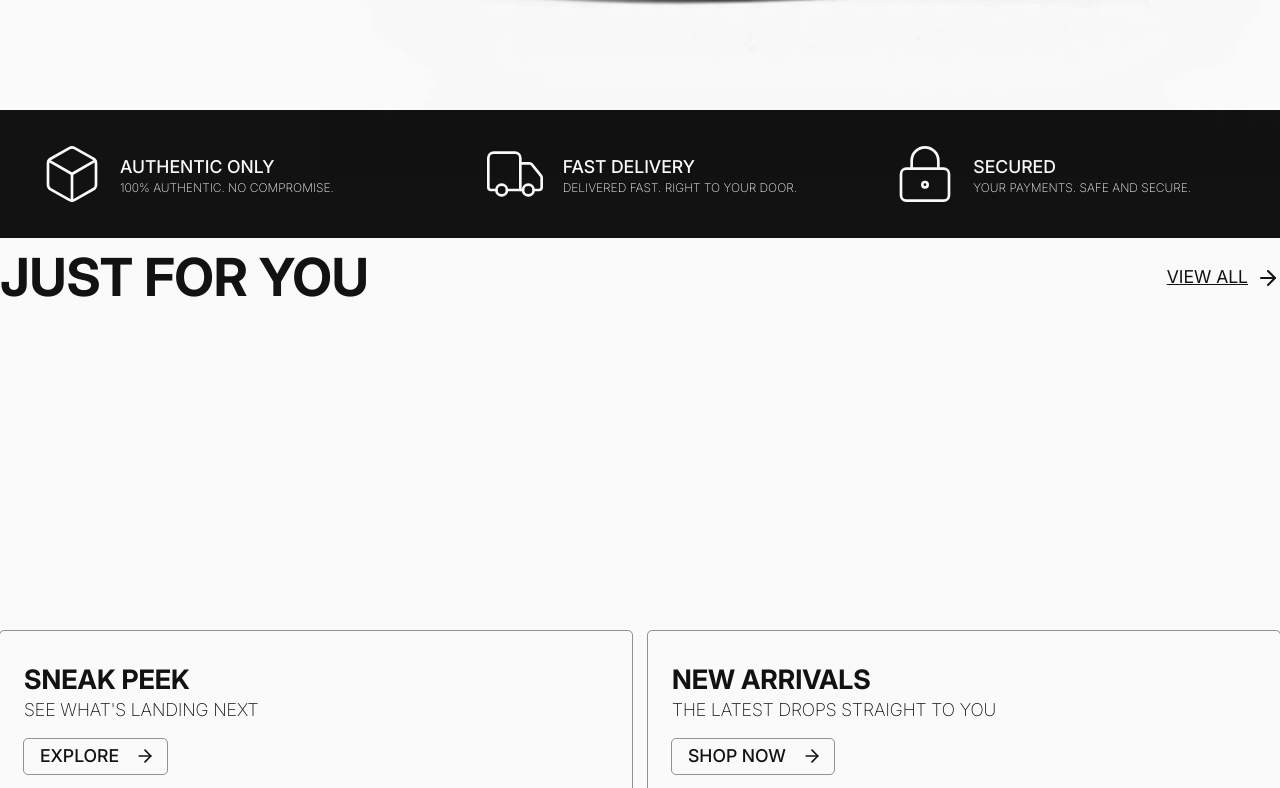
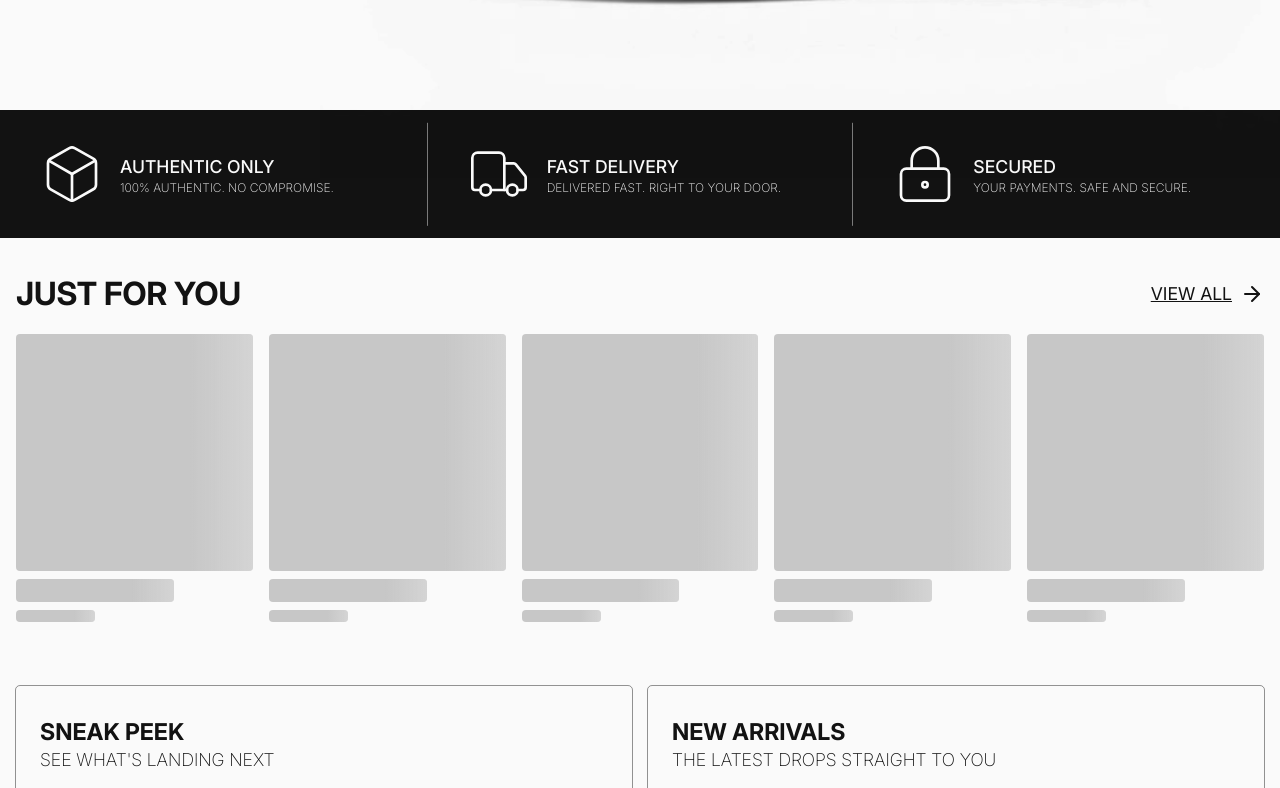
Before and after one commit to dev-yangg/web-pick-a-sneak, a React (Vite) app: page / in a window 1280 px wide. Shown: the part 492-1280 px from the top of the page. Built offline with nearby package versions, Linux system fonts and the light colour scheme.

Commit message:
feat(styles): update global stylesheet

```diff
--- a/src/ui/styles/index.css
+++ b/src/ui/styles/index.css
@@ -14,6 +14,9 @@
   --color-800: #1f1f1f;
   --color-900: #121212;
   --color-950: #0a0a0a;
+
+  --skeleton-base: var(--color-300);
+  --skeleton-highlight: var(--color-200);
 
   --font-family-base:
     system-ui, -apple-system, BlinkMacSystemFont, "Segoe UI", Roboto, Oxygen,
@@ -44,14 +47,17 @@
   --color-foreground-secondary: var(--color-600);
   --color-foreground-muted: var(--color-400);
 
+  --color-skeleton: var(--skeleton-base);
+  --color-skeleton-highlight: var(--skeleton-highlight);
+
   /* Typography */
   --font-display: "Passion One", var(--font-family-base);
   --font-sans: "Inter", var(--font-family-base);
 
   --font-size-*: initial;
   --text-hero: clamp(4.5rem, 4.667rem + 4.704vw, 8rem);
-  --text-title: clamp(2rem, 1.5rem + 2.222vw, 3.5rem);
-  --text-subtitle: clamp(1.25rem, 1.083rem + 0.741vw, 1.75rem);
+  --text-title: clamp(1.75rem, 1.5rem + 2.222vw, 2rem);
+  --text-subtitle: clamp(1.25rem, 1.083rem + 0.741vw, 1.45rem);
   --text-regular: clamp(1rem, 0.958rem + 0.185vw, 1.125rem);
   --text-button: clamp(0.9375rem, 0.917rem + 0.093vw, 1rem);
   --text-small: clamp(0.75rem, 0.508rem + 0.185vw, 0.875rem);
@@ -163,9 +169,53 @@
     }
   }
 }
+@utility page-padded-section {
+  @apply px-4 py-8;
+}
+@utility page-padded-section-x {
+  @apply px-4;
+}
+@utility page-padded-section-y {
+  @apply py-8;
+}
 
 @utility header-actions-icon {
   @apply w-6;
+}
+
+@utility skeleton {
+  position: relative;
+  background-color: var(--color-skeleton);
+  overflow: hidden;
+
+  &::after {
+    content: "";
+    position: absolute;
+    inset: 0;
+    transform: translateX(-100%);
+    background: linear-gradient(
+      90deg,
+      transparent,
+      var(--color-skeleton-highlight),
+      transparent
+    );
+    animation: shimmer 1.6s infinite;
+  }
+}
+
+@keyframes shimmer {
+  100% {
+    transform: translateX(100%);
+  }
+}
+
+@utility vertical-divider-line-pseudo {
+  content: "";
+  position: absolute;
+  top: 50%;
+  transform: translateY(-50%);
+  width: 1px;
+  background-color: currentColor;
 }
 
 .resizing * {
@@ -180,3 +230,20 @@ input:-webkit-autofill:active {
   -webkit-text-fill-color: black !important;
   transition: background-color 5000s ease-in-out 0s;
 }
+
+@utility banner-scroll {
+  animation: scrollBanner 30s linear infinite;
+}
+
+@keyframes scrollBanner {
+  to {
+    transform: translateX(calc(-1 * var(--group-width) - 1rem));
+    /* -1rem accounts for the gap-4 between the measured group and the next one */
+  }
+}
+
+@media (prefers-reduced-motion: reduce) {
+  .banner-scroll {
+    animation: none;
+  }
+}
```
